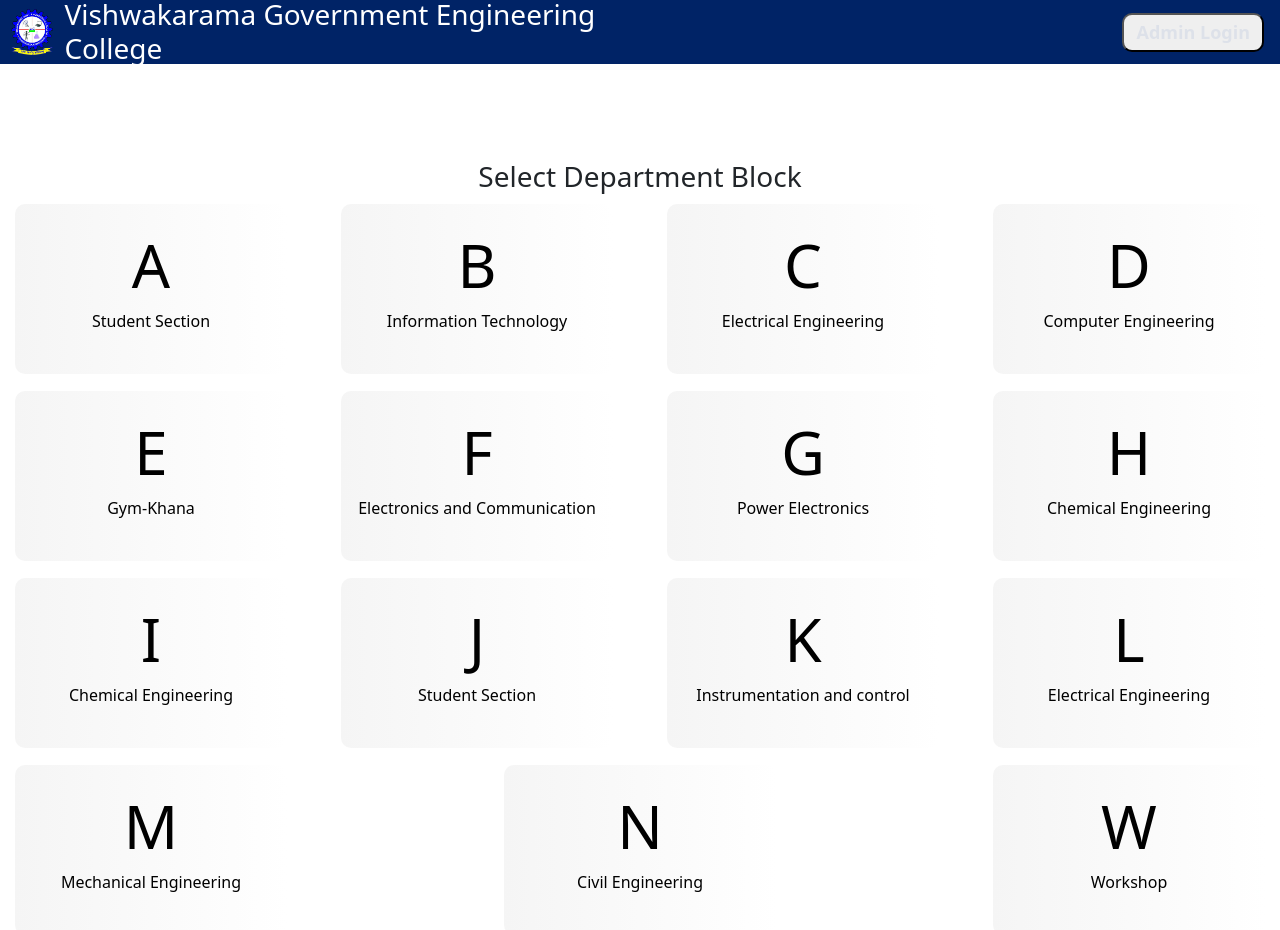
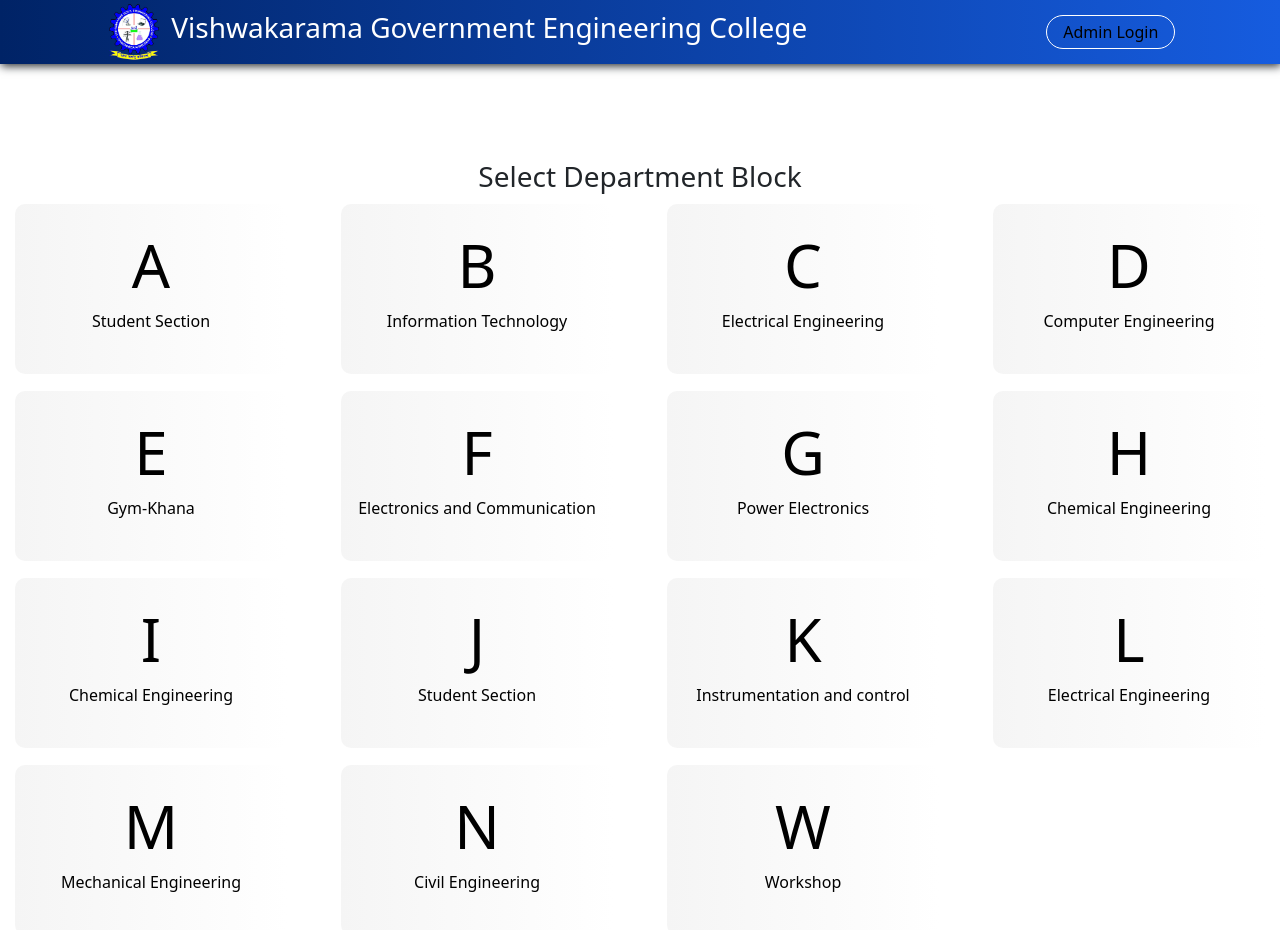
Before and after one commit to Ritesh0604/DE, a React (Create React App) app: page /navigate in a window 1280 px wide. Shown: the top 930 px of the page. Built offline with nearby package versions, Linux system fonts and the light colour scheme.

Commit message:
frontend header

```diff
--- a/src/components/MainNavigation/MainHeader.css
+++ b/src/components/MainNavigation/MainHeader.css
@@ -1,32 +1,59 @@
-.row{
-    justify-content:space-between;
+.header1 {
+    /* background : #002366;
+   color :white; */
+    box-shadow: 1px 2px 9px;
+    height: 4rem;
+    display: flex;
+    align-items: center;
+    justify-content: space-between;
+    background-image: linear-gradient(to right , #002366,#165cdf);
 }
 
+.head {
+    color: white;
 
-.header1{
-   background : #002366;
-   color :white;
-   height:4rem;
+}
+.admin{
+
+    border: 1px solid white;
+    padding: 1rem;
+    border-radius: 18px;
+}
+@media only screen and (max-width:768px) {
+
+    .admin{
+
+    border: 1px solid white;
+    padding: 1rem;
+    border-radius: 18px;
+    font-size:x-small;
+    background-color: green;
+}
 }
 
-.button1{
+.headpart {
+    display: flex;
+    align-items: center;
+}
+
+.button1 {
     cursor: pointer;
     border: 1px solid 0xFFEEEEEE;
-  background-color: 0xFFEEEEEE;
+    background-color: red;
     color: #dde1e9;
-  padding: 0.75rem ;
     display: flex;
-  justify-content:center;
+    justify-content: center;
     border-radius: 10px;
     font-weight: bold;
     align-content: center;
-  width:fit-content;
-    margin-right:1rem;
-    font-size:18px;
+    width: fit-content;
+
+    font-size: 18px;
+
 
 }
 
-.button1:hover{
-    background:#DCDCDC;
-    color:#cad1de;
+.button1:hover {
+    background: #DCDCDC;
+    color: #cad1de;
 }
--- a/src/components/MainNavigation/MainHeader.js
+++ b/src/components/MainNavigation/MainHeader.js
@@ -9,30 +9,29 @@
 
     return (
         <header>
-            <div className=" header1 p-0 d-flex justify-content-between   ">
+            <div className=" header1 p-0 d-flex justify-content-evenly   ">
 
-                <div className=" p-2 d-flex ps-2 ">
+                <div className="  d-flex headpart ">
                     <img
                         src="logo.png"
                         alt="vishwakarma"
                         style={{ height: "100%", width: "7%" }}
                     />
 
-                    <h3 className="heading p-0 m-0 d-flex align-items-center ps-2 ">
+                    <h3 className=" p-2 align-items-center head ">
                         Vishwakarama Government Engineering College
                     </h3>
                 </div>
 
-                <div className="   d-flex align-items-center absolute ">
+                <div className=" align-items-center  ">
                     {!cookies.email && (
                         <NavLink to="login">
-                            {" "}
-                            <button
-                                className="  py-1  button1 "
+                            <div
+                                className="  py-1 admin "
                                 type="submit"
                             >
                                 Admin Login
-                            </button>
+                            </div>
 
                         </NavLink>
                     )}
```
Also changed, not shown: src/components/MainNavigation/Navigation.js (deleted, +0 -13 lines), src/components/MainNavigation/Navigation.module.css (deleted, +0 -43 lines). Lines whose indentation alone changed are shown as unchanged.
